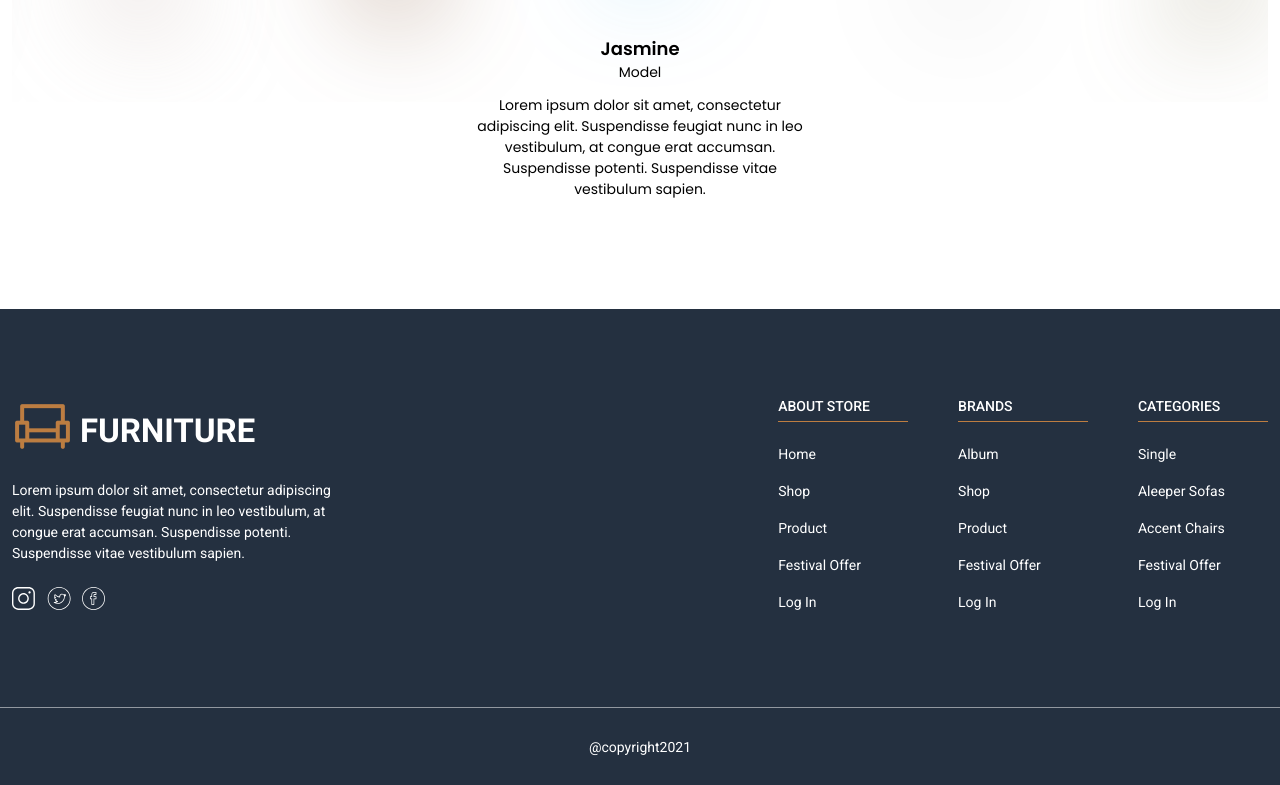
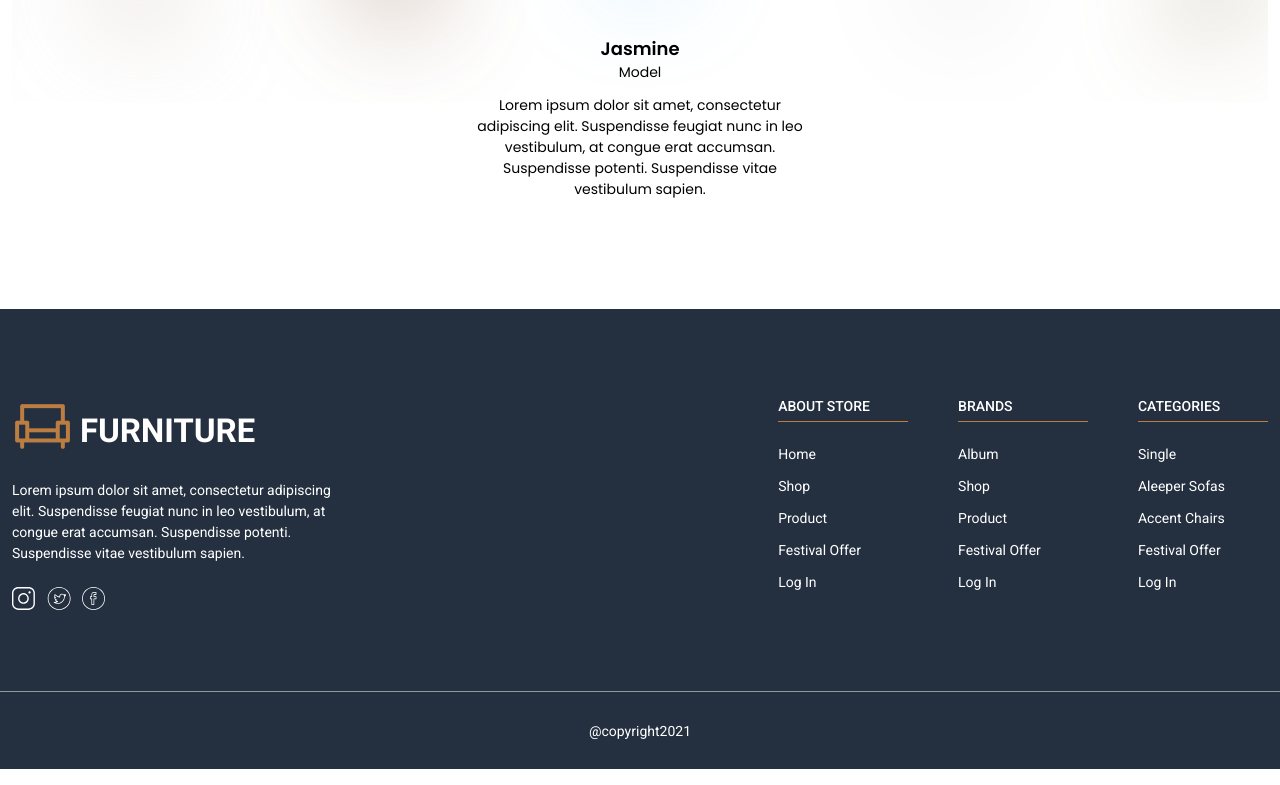
Before and after one commit to Shubham-391/furniture, a React (Vite) app: page / in a window 1280 px wide. Shown: the part 6465-7250 px from the top of the page. Built offline with nearby package versions, Linux system fonts and the light colour scheme; the HTML template or start-up script is replaced by a standard one.

Commit message:
preloader

```diff
--- a/src/Components/Footer.jsx
+++ b/src/Components/Footer.jsx
@@ -93,7 +93,7 @@ function Footer() {
                 ABOUT STORE
               </li>
               <li className="w-[130px] h-[1px] bg-[#BD7D41] mb-[19px]"></li>
-              <li className="mb-[13px]">
+              <li className="mb-[8px]">
                 <a
                   className="text-white font-roboto text-sm not-italic font-normal leading-normal relative after:absolute after:w-0 after:h-[1px] after:bg-white after:left-[50%] hover:after:w-full hover:after:left-[0%] after:bottom-[-2px] after:duration-300"
                   href="#"
@@ -101,7 +101,7 @@ function Footer() {
                   Home
                 </a>
               </li>
-              <li className="mb-[13px]">
+              <li className="mb-[8px]">
                 <a
                   className="text-white font-roboto text-sm not-italic font-normal leading-normal relative after:absolute after:w-0 after:h-[1px] after:bg-white after:left-[50%] hover:after:w-full hover:after:left-[0%] after:bottom-[-2px] after:duration-300"
                   href="#"
@@ -109,7 +109,7 @@ function Footer() {
                   Shop
                 </a>
               </li>
-              <li className="mb-[13px]">
+              <li className="mb-[8px]">
                 <a
                   className="text-white font-roboto text-sm not-italic font-normal leading-normal relative after:absolute after:w-0 after:h-[1px] after:bg-white after:left-[50%] hover:after:w-full hover:after:left-[0%] after:bottom-[-2px] after:duration-300"
                   href="#"
@@ -117,7 +117,7 @@ function Footer() {
                   Product
                 </a>
               </li>
-              <li className="mb-[13px]">
+              <li className="mb-[8px]">
                 <a
                   className="text-white font-roboto text-sm not-italic font-normal leading-normal relative after:absolute after:w-0 after:h-[1px] after:bg-white after:left-[50%] hover:after:w-full hover:after:left-[0%] after:bottom-[-2px] after:duration-300"
                   href="#"
@@ -125,7 +125,7 @@ function Footer() {
                   Festival Offer
                 </a>
               </li>
-              <li className="mb-[13px]">
+              <li>
                 <a
                   className="text-white font-roboto text-sm not-italic font-normal leading-normal relative after:absolute after:w-0 after:h-[1px] after:bg-white after:left-[50%] hover:after:w-full hover:after:left-[0%] after:bottom-[-2px] after:duration-300"
                   href="#"
@@ -139,7 +139,7 @@ function Footer() {
                 BRANDS
               </li>
               <li className="w-[130px] h-[1px] bg-[#BD7D41] mb-[19px]"></li>
-              <li className="mb-[13px]">
+              <li className="mb-[8px]">
                 <a
                   className="text-white font-roboto text-sm not-italic font-normal leading-normal relative after:absolute after:w-0 after:h-[1px] after:bg-white after:left-[50%] hover:after:w-full hover:after:left-[0%] after:bottom-[-2px] after:duration-300"
                   href="#"
@@ -147,7 +147,7 @@ function Footer() {
                   Album
                 </a>
               </li>
-              <li className="mb-[13px]">
+              <li className="mb-[8px]">
                 <a
                   className="text-white font-roboto text-sm not-italic font-normal leading-normal relative after:absolute after:w-0 after:h-[1px] after:bg-white after:left-[50%] hover:after:w-full hover:after:left-[0%] after:bottom-[-2px] after:duration-300"
                   href="#"
@@ -155,7 +155,7 @@ function Footer() {
                   Shop
                 </a>
               </li>
-              <li className="mb-[13px]">
+              <li className="mb-[8px]">
                 <a
                   className="text-white font-roboto text-sm not-italic font-normal leading-normal relative after:absolute after:w-0 after:h-[1px] after:bg-white after:left-[50%] hover:after:w-full hover:after:left-[0%] after:bottom-[-2px] after:duration-300"
                   href="#"
@@ -163,7 +163,7 @@ function Footer() {
                   Product
                 </a>
               </li>
-              <li className="mb-[13px]">
+              <li className="mb-[8px]">
                 <a
                   className="text-white font-roboto text-sm not-italic font-normal leading-normal relative after:absolute after:w-0 after:h-[1px] after:bg-white after:left-[50%] hover:after:w-full hover:after:left-[0%] after:bottom-[-2px] after:duration-300"
                   href="#"
@@ -171,7 +171,7 @@ function Footer() {
                   Festival Offer
                 </a>
               </li>
-              <li className="mb-[13px]">
+              <li>
                 <a
                   className="text-white font-roboto text-sm not-italic font-normal leading-normal relative after:absolute after:w-0 after:h-[1px] after:bg-white after:left-[50%] hover:after:w-full hover:after:left-[0%] after:bottom-[-2px] after:duration-300"
                   href="#"
@@ -185,7 +185,7 @@ function Footer() {
                 CATEGORIES
               </li>
               <li className="w-[130px] h-[1px] bg-[#BD7D41] mb-[19px]"></li>
-              <li className="mb-[13px]">
+              <li className="mb-[8px]">
                 <a
                   className="text-white font-roboto text-sm not-italic font-normal leading-normal relative after:absolute after:w-0 after:h-[1px] after:bg-white after:left-[50%] hover:after:w-full hover:after:left-[0%] after:bottom-[-2px] after:duration-300"
                   href="#"
@@ -193,7 +193,7 @@ function Footer() {
                   Single
                 </a>
               </li>
-              <li className="mb-[13px]">
+              <li className="mb-[8px]">
                 <a
                   className="text-white font-roboto text-sm not-italic font-normal leading-normal relative after:absolute after:w-0 after:h-[1px] after:bg-white after:left-[50%] hover:after:w-full hover:after:left-[0%] after:bottom-[-2px] after:duration-300"
                   href="#"
@@ -201,7 +201,7 @@ function Footer() {
                   Aleeper Sofas
                 </a>
               </li>
-              <li className="mb-[13px]">
+              <li className="mb-[8px]">
                 <a
                   className="text-white font-roboto text-sm not-italic font-normal leading-normal relative after:absolute after:w-0 after:h-[1px] after:bg-white after:left-[50%] hover:after:w-full hover:after:left-[0%] after:bottom-[-2px] after:duration-300"
                   href="#"
@@ -209,7 +209,7 @@ function Footer() {
                   Accent Chairs
                 </a>
               </li>
-              <li className="mb-[13px]">
+              <li className="mb-[8px]">
                 <a
                   className="text-white font-roboto text-sm not-italic font-normal leading-normal relative after:absolute after:w-0 after:h-[1px] after:bg-white after:left-[50%] hover:after:w-full hover:after:left-[0%] after:bottom-[-2px] after:duration-300"
                   href="#"
@@ -217,7 +217,7 @@ function Footer() {
                   Festival Offer
                 </a>
               </li>
-              <li className="mb-[13px]">
+              <li>
                 <a
                   className="text-white font-roboto text-sm not-italic font-normal leading-normal relative after:absolute after:w-0 after:h-[1px] after:bg-white after:left-[50%] hover:after:w-full hover:after:left-[0%] after:bottom-[-2px] after:duration-300"
                   href="#"
--- a/src/Components/Preloader.jsx
+++ b/src/Components/Preloader.jsx
@@ -1,4 +1,5 @@
 import React from "react";
+import iconsofa from "../assets/images/iconsofa.webp";
 
 function Preloader() {
   setTimeout(() => {
@@ -11,6 +12,7 @@ function Preloader() {
         id="Preloader"
         className="h-screen bg-black flex flex-col gap-4 justify-center items-center fixed top-0 left-0 w-full z-30 "
       >
+        <img className="animate-bounce" src={iconsofa} alt="sofa" />
         <div className="loader w-[50px] h-[50px] relative border-[5px] border-solid border-[#555] border-t-[#f9f9f9] rounded-[50%] animate-spin"></div>
       </div>
     </>
```
